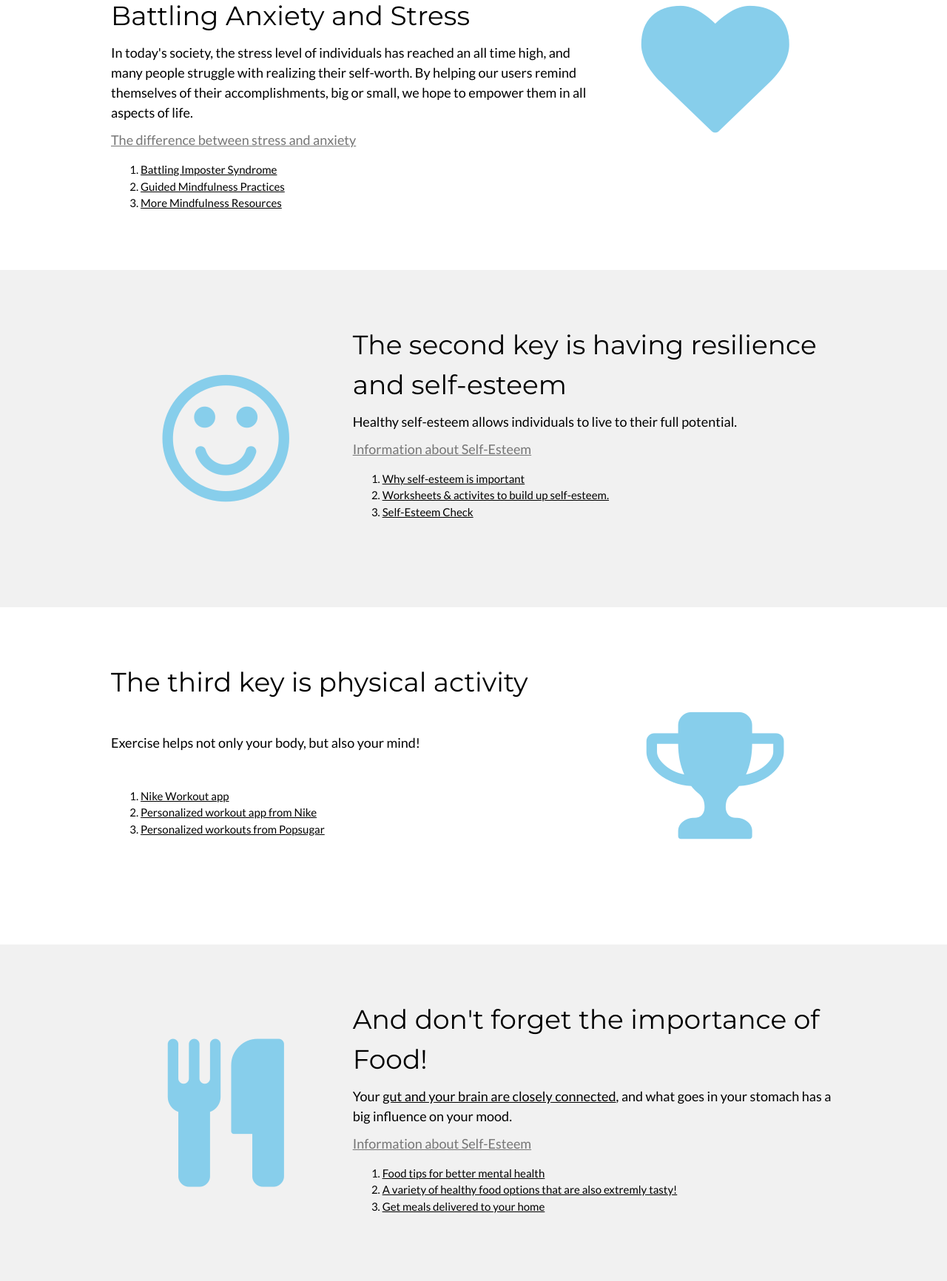
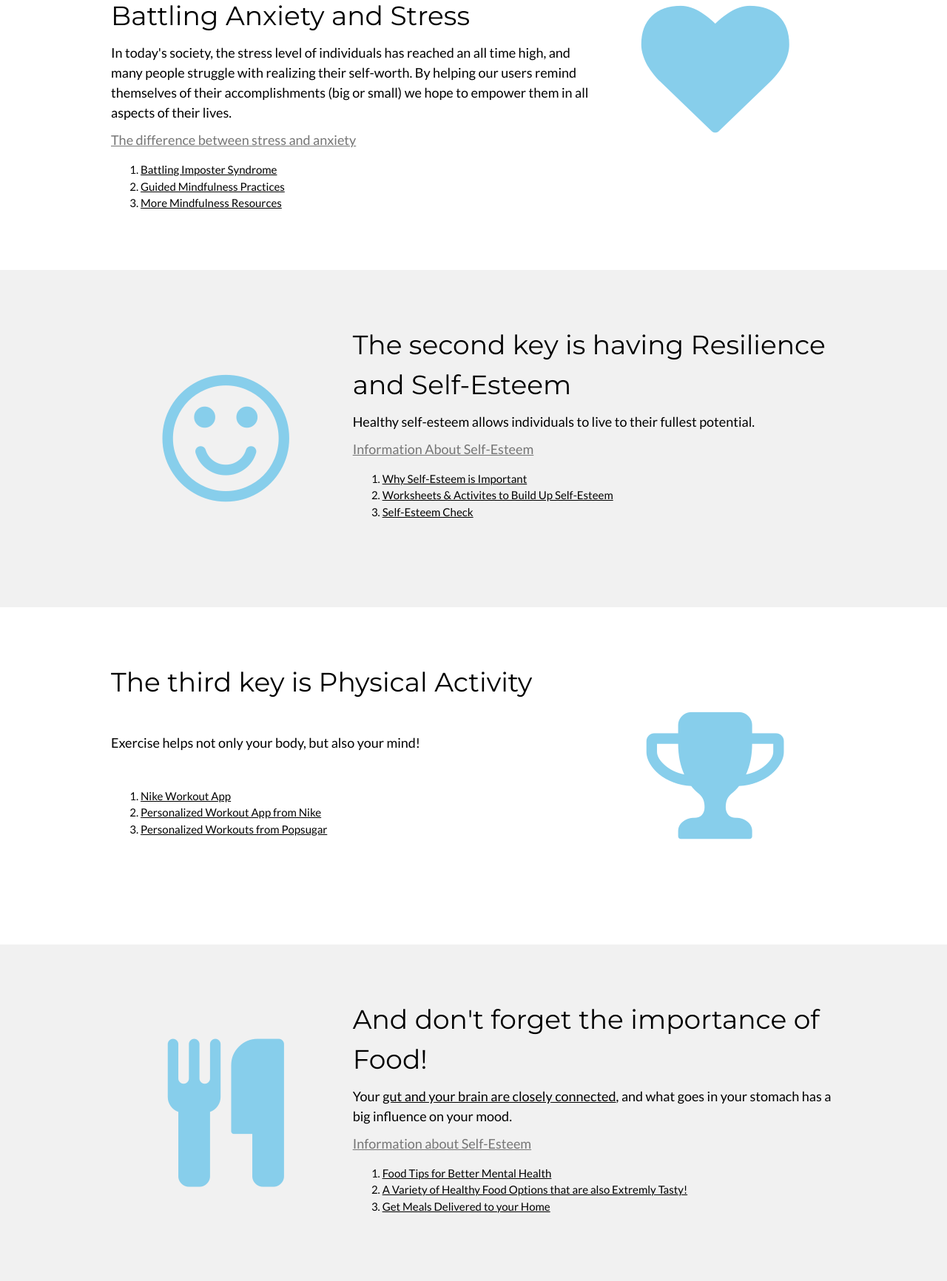
Before and after one commit to HalleClottey/RemarkableBecause, a Python web app: template Template/resources.html in a window 1280 px wide. Shown: the part 562-2294 px from the top of the page at 74% size. Run offline with Jinja, Linux system fonts and the light colour scheme; the template is opened without the code that fills it, so the values that code supplies are empty.

Commit message:
Reworded resources page

```diff
--- a/Template/resources.html
+++ b/Template/resources.html
@@ -72,7 +72,7 @@
         <div class="w3-twothird">
           <h1>The first key to a healthy lifestyle: Battling Anxiety and Stress</h1>
           <h5 class="w3-padding-3">In today's society, the stress level of individuals has reached an all time high, and many people struggle with realizing their self-worth.
-            By helping our users remind themselves of their accomplishments, big or small, we hope to empower them in all aspects of life.</h5>
+            By helping our users remind themselves of their accomplishments (big or small) we hope to empower them in all aspects of their lives.</h5>
           <h5 class="w3-text-grey"> <a href="https://www.mentalhealthfirstaid.org/external/2018/06/stress-vs-anxiety/">The difference between stress and anxiety</h5></a>
           <ol>
             <li> <a href="https://www.themuse.com/advice/5-different-types-of-imposter-syndrome-and-5-ways-to-battle-each-one">Battling Imposter Syndrome</a></li>
@@ -94,12 +94,12 @@
           <i class="fa fa-smile-o w3-padding-64 w3-text-light-blue w3-margin-right"></i>
         </div>
         <div class="w3-twothird">
-          <h1>The second key is having resilience and self-esteem</h1>
-          <h5 class="w3-padding-3">Healthy self-esteem allows individuals to live to their full potential.</h5>
-          <h5 class="w3-text-grey"><a href="https://www.psychologytoday.com/us/basics/self-esteem">Information about Self-Esteem</a></h5>
+          <h1>The second key is having Resilience and Self-Esteem</h1>
+          <h5 class="w3-padding-3">Healthy self-esteem allows individuals to live to their fullest potential.</h5>
+          <h5 class="w3-text-grey"><a href="https://www.psychologytoday.com/us/basics/self-esteem">Information About Self-Esteem</a></h5>
           <ol>
-            <li> <a href="https://www.mentalhelp.net/self-esteem/why-its-important/">Why self-esteem is important</a></li>
-            <li> <a href="http://www.self-esteem-experts.com/self-esteem-worksheets.html">Worksheets & activites to build up self-esteem.</a></li>
+            <li> <a href="https://www.mentalhelp.net/self-esteem/why-its-important/">Why Self-Esteem is Important</a></li>
+            <li> <a href="http://www.self-esteem-experts.com/self-esteem-worksheets.html">Worksheets & Activites to Build Up Self-Esteem</a></li>
             <li> <a href="https://www.mayoclinic.org/healthy-lifestyle/adult-health/in-depth/self-esteem/art-20047976">Self-Esteem Check</a></li>
           </ol>
         </div>
@@ -110,12 +110,12 @@
     <div class="w3-row-padding w3-padding-64 w3-container">
       <div class="w3-content">
         <div class="w3-twothird">
-          <h1>The third key is physical activity</h1>
+          <h1>The third key is Physical Activity</h1>
           <h5 class="w3-padding-32">Exercise helps not only your body, but also your mind!</h5>
           <ol>
-            <li> <a href="https://www.psychologytoday.com/us/blog/what-works-and-why/201803/how-your-mental-health-reaps-the-benefits-exercise">Nike Workout app</a></li>
-            <li> <a href="https://www.nike.com/us/en_us/c/nike-plus/training-app">Personalized workout app from Nike</a></li>
-            <li> <a href="https://www.popsugar.com/Workouts">Personalized workouts from Popsugar</a></li>
+            <li> <a href="https://www.psychologytoday.com/us/blog/what-works-and-why/201803/how-your-mental-health-reaps-the-benefits-exercise">Nike Workout App</a></li>
+            <li> <a href="https://www.nike.com/us/en_us/c/nike-plus/training-app">Personalized Workout App from Nike</a></li>
+            <li> <a href="https://www.popsugar.com/Workouts">Personalized Workouts from Popsugar</a></li>
           </ol>
         </div>
 
@@ -136,9 +136,9 @@
           <h5 class="w3-padding-3">Your <a href="https://www.psychologytoday.com/us/blog/real-healing/201301/healthy-gut-healthy-mind-5-foods-improve-mental-health">gut and your brain are closely connected</a>, and what goes in your stomach has a big influence on your mood.</h5>
           <h5 class="w3-text-grey"><a href="https://www.psychologytoday.com/us/basics/self-esteem">Information about Self-Esteem</a></h5>
           <ol>
-            <li> <a href="https://www.mentalhealthamerica.net/conditions/healthy-diet-eating-mental-health-mind">Food tips for better mental health</a></li>
-            <li> <a href="http://www.eatingwell.com/recipes/">A variety of healthy food options that are also extremly tasty!</a> </li>
-            <li> <a href="https://www.hellofresh.com/">Get meals delivered to your home</a> </li>
+            <li> <a href="https://www.mentalhealthamerica.net/conditions/healthy-diet-eating-mental-health-mind">Food Tips for Better Mental Health</a></li>
+            <li> <a href="http://www.eatingwell.com/recipes/">A Variety of Healthy Food Options that are also Extremly Tasty!</a> </li>
+            <li> <a href="https://www.hellofresh.com/">Get Meals Delivered to your Home</a> </li>
           </ol>
         </div>
       </div>
```
